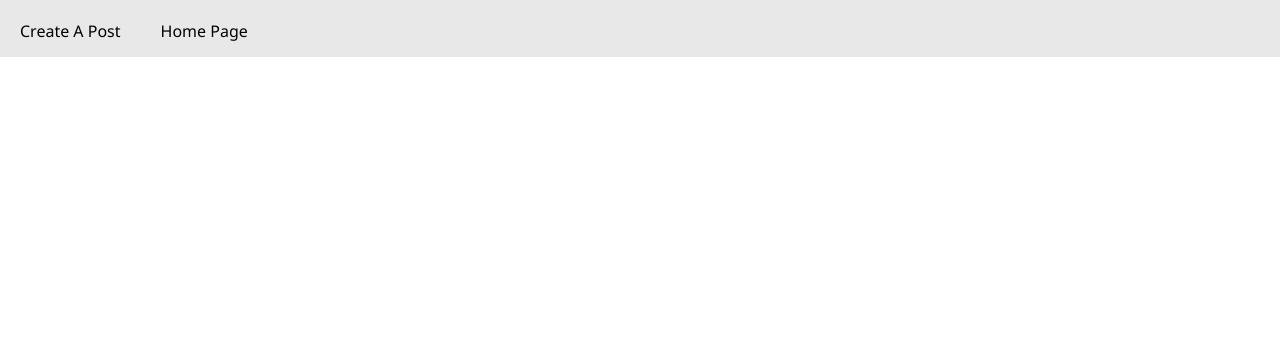
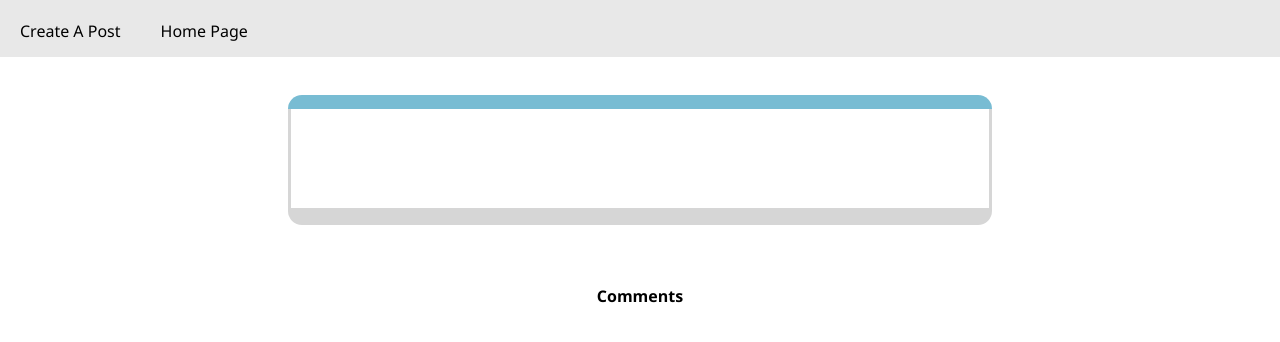
Before and after one commit to aribelruiz/TwitterClone, a React (Create React App) app in the folder frontend/: page /post/1 in a window 1280 px wide. Shown: the top 342 px of the page. Built offline with nearby package versions, Linux system fonts and the light colour scheme; no server answers.

Commit message:
Added Post pages using ID

```diff
--- a/frontend/src/App.js
+++ b/frontend/src/App.js
@@ -3,6 +3,7 @@ import { BrowserRouter as Router, Routes, Route, Link } from 'react-router-dom';
 
 import Home from './Pages/Home/Home';
 import CreatePost from './Pages/CreatePost/CreatePost';
+import Post from './Pages/Post/Post';
 
 function App() {
 
@@ -17,6 +18,7 @@ function App() {
         <Routes>
           <Route exact path='/' element={<Home/>}/>
           <Route path='/create-post' element={<CreatePost/>}/>
+          <Route path='/post/:id' element={<Post/>}/>
         </Routes>
       </Router>
     </div>
--- a/frontend/src/Pages/CreatePost/CreatePost.js
+++ b/frontend/src/Pages/CreatePost/CreatePost.js
@@ -1,4 +1,5 @@
 import React from 'react';
+import { useNavigate } from 'react-router-dom';
 import axios from 'axios';
 import { Formik, Form, Field, ErrorMessage } from 'formik';
 import * as Yup from 'yup';
@@ -6,6 +7,8 @@ import * as Yup from 'yup';
 import './CreatePost.scss';
 
 function CreatePost() {
+
+  let navigate = useNavigate();
 
   const inititalValues = {
     title: "",
@@ -22,7 +25,7 @@ function CreatePost() {
 
   const onSubmit = (data) => {
     axios.post("http://localhost:8080/posts", data).then((res) => {
-      console.log("It worked!");
+      navigate(`/`);
     });
   }
 
--- a/frontend/src/Pages/Home/Home.js
+++ b/frontend/src/Pages/Home/Home.js
@@ -1,13 +1,14 @@
 import React from 'react';
 import axios from 'axios';
 import { useEffect, useState } from 'react';
+import { useNavigate } from 'react-router-dom';
 
 // Import CSS
-import '../../Posts/Posts.scss';
-
+import '../Post/Posts.scss'
 function Home() {
 
     const [listOfPosts, setListOfPosts] = useState([]);
+    let navigate = useNavigate();
 
     useEffect(() => {
         axios.get("http://localhost:8080/posts").then((res) => {
@@ -19,7 +20,7 @@ function Home() {
     <div className='home'>
         {listOfPosts.map((post, index) => {
             return (
-                <div className='post' key={index}>
+                <div className='post' key={index} onClick={() => navigate(`/post/${post.id}`)}>
                     <div className='post-header'> {post.title} </div>
                     <div className='post-body'> {post.postText} </div>
                     <div className='post-footer'> {post.username} </div>
--- /dev/null
+++ b/frontend/src/Pages/Post/Post.js
@@ -0,0 +1,33 @@
+import { React, useEffect, useState } from 'react';
+import { useParams } from 'react-router-dom';
+import axios from 'axios';
+
+import './Posts.scss';
+function Post() {
+
+    let {id} = useParams();
+    const [postObj, setPostObj] = useState({});
+
+    useEffect(() => {
+        axios.get(`http://localhost:8080/posts/postById/${id}`).then((res) => {
+            setPostObj(res.data);
+        });
+    }, [id]);
+
+    return (
+        <div className='post-page'>
+            <div className='post'>
+                <div className='post-header'> {postObj.title} </div>
+                <div className='post-body'> {postObj.postText} </div>
+                <div className='post-footer'> {postObj.username} </div>
+            </div>
+            <div className='post-comments'>
+                <div className='comments'>
+                    <h4> Comments </h4>
+                </div>
+            </div>
+        </div>
+    );
+}
+
+export default Post;
--- a/frontend/src/Posts/Posts.scss
+++ b/frontend/src/Pages/Post/Posts.scss
@@ -2,12 +2,11 @@ $postRadius: 15px;
 $postBlue: rgb(120, 188, 211);
 $postGray: rgb(214, 214, 214);
 
+// Post
 .post {
     background-color: rgb(255, 255, 255);
-
     border-radius: $postRadius;
-
-    max-width: 50%;
+    max-width: 45%;
     margin: 3% auto 3% auto;
 }
 
@@ -21,7 +20,7 @@ $postGray: rgb(214, 214, 214);
     background-color: $postBlue;
     color: white;
     border-radius: $postRadius $postRadius 0px 0px;
-    padding: 5px;
+    padding: 7px;
 }
 
 .post-body {
@@ -35,6 +34,23 @@ $postGray: rgb(214, 214, 214);
     background-color: $postGray;
     border-radius: 0px 0px $postRadius $postRadius;
     text-align: end;
-    padding: 3px;
-    padding-right: 10px;
+    padding: 7px;
 }
+
+// Post Page
+.post-page .post:hover{
+    filter: none;
+    transition: none;
+    cursor: default;
+}
+
+.post-page .post {
+    max-width: 55%;
+    font-size: larger;
+}
+
+.post-page .post-comments {
+    display: flex;
+    justify-content: center;
+    align-items: center;
+}
```
Also changed, not shown: 1 other file (tests, documents, lock files or other folders).
